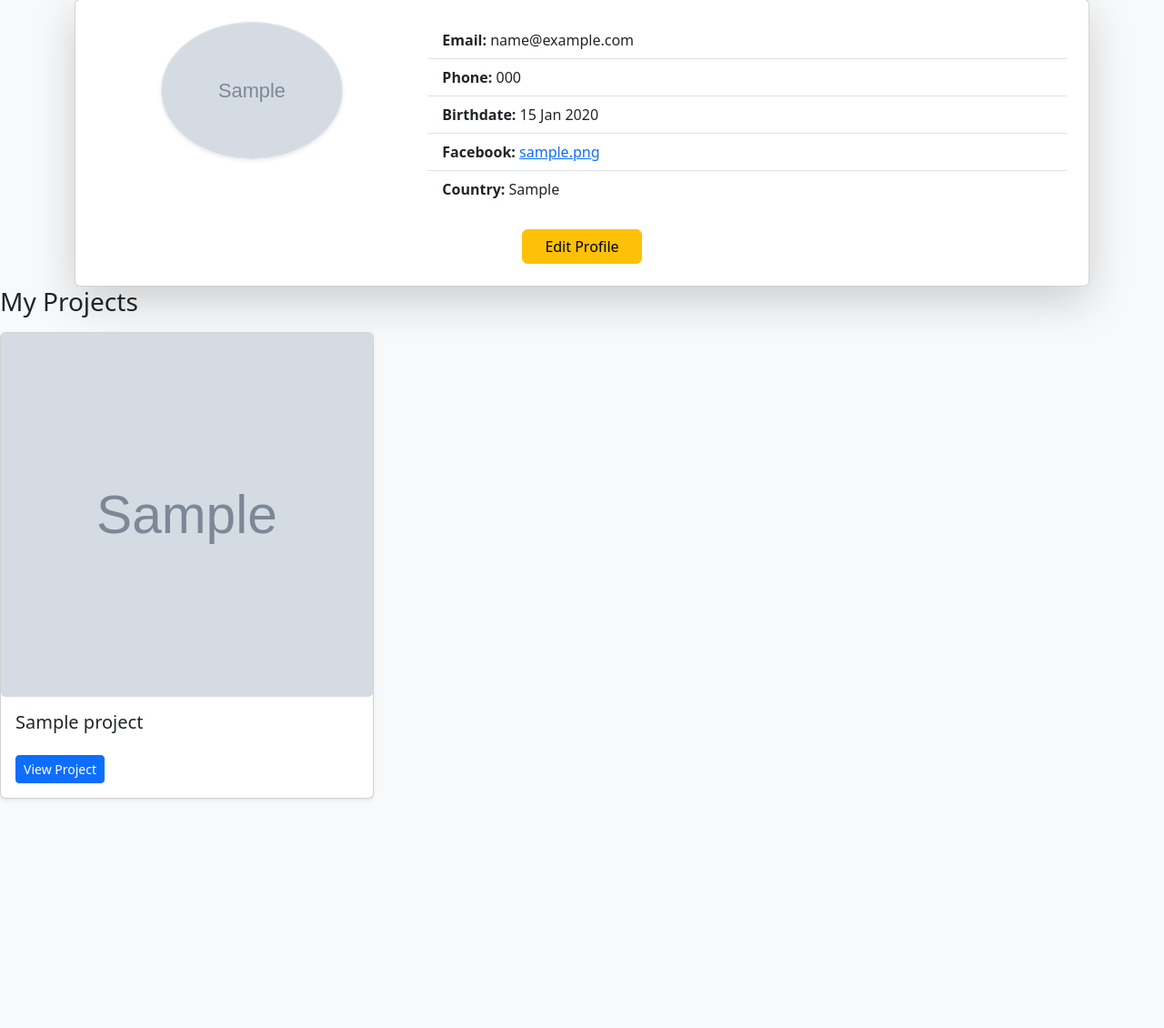
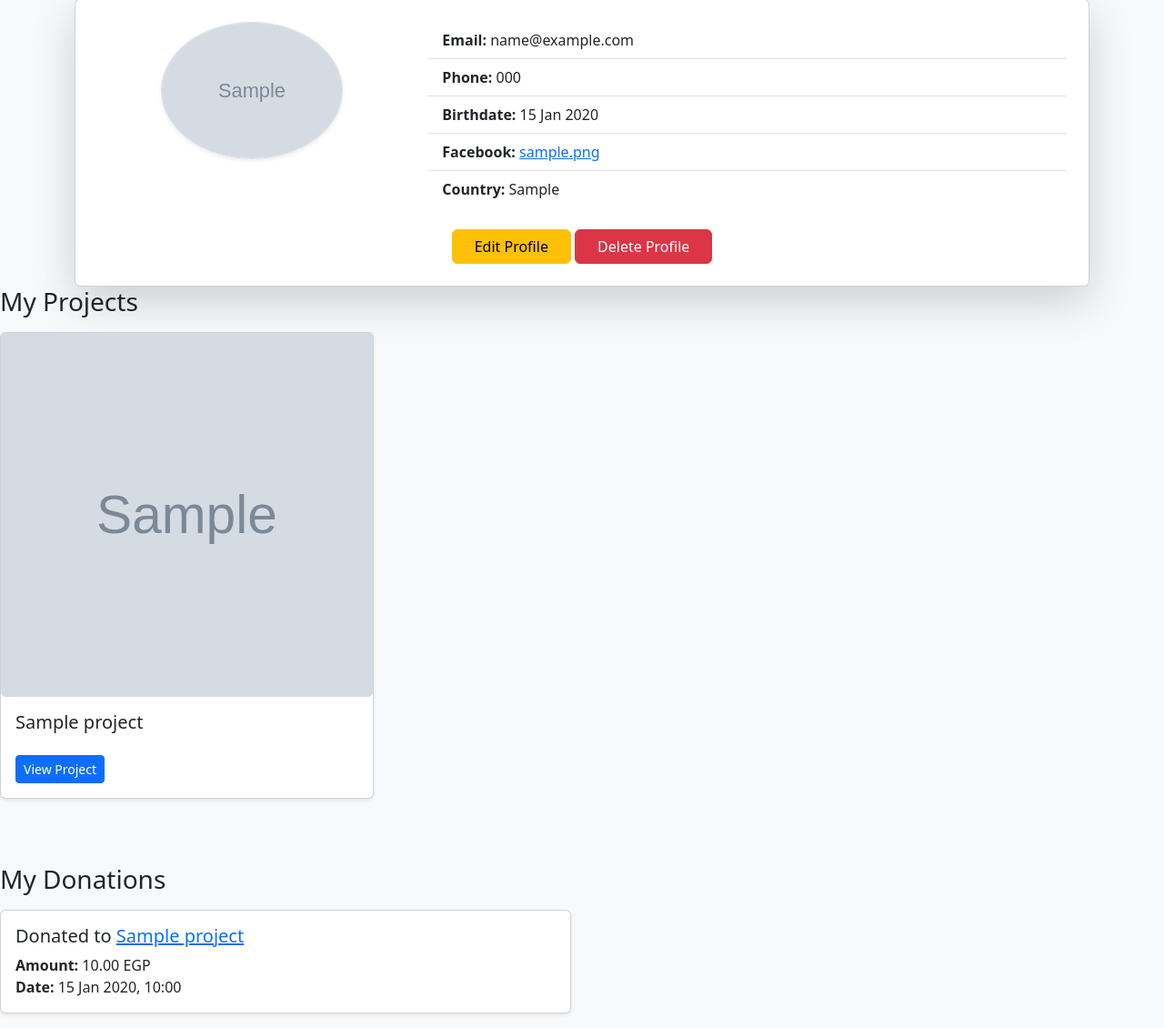
Before and after one commit to abdelrahman-ayman-77/iti_finalproject, a Django app: page /profile/ in a window 1280 px wide. Shown: the part 111-1241 px from the top of the page at 91% size. Before the commit the page ends 990 px from the top, so only its background shows below. Run offline with Django 5.2, Linux system fonts and the light colour scheme; a user stored in the database is signed in; tables that the repository leaves empty hold one stand-in row (values such as "Sample post"); grey boxes marked "Sample" are stand-in pictures.

Commit message:
some conditions and cancel

```diff
--- a/myproject/Crowd_Funding/forms.py
+++ b/myproject/Crowd_Funding/forms.py
@@ -10,16 +10,16 @@ class CustomUserForm(forms.ModelForm):
         model = CustomUser
         fields = ["username","first_name","last_name", "email", "phone_number", "picture", "password"]
 
-CATEGORY_CHOICES = [
-    ("education", "Education"),
-    ("health", "Health"),
-    ("tech", "Tech"),
-    ("arts", "Arts"),
-    ("community", "Community"),
-]
+# CATEGORY_CHOICES = [
+#     ("education", "Education"),
+#     ("health", "Health"),
+#     ("tech", "Tech"),
+#     ("arts", "Arts"),
+#     ("community", "Community"),
+# ]
 
 class ProjectForm(forms.ModelForm):
-    category = forms.ChoiceField(choices=CATEGORY_CHOICES)  # هنا خليتها dropdown جاهزة
+    # category = forms.ChoiceField(choices=CATEGORY_CHOICES)  # هنا خليتها dropdown جاهزة
 
     class Meta:
         model = Project
--- a/myproject/Crowd_Funding/templates/pages/profile.html
+++ b/myproject/Crowd_Funding/templates/pages/profile.html
@@ -49,6 +49,7 @@
 
         <div class="mt-4 text-center">
             <a href="#" class="btn btn-warning px-4">Edit Profile</a>
+            <a href="#" class="btn btn-danger px-4">Delete Profile</a>
         </div>
     </div>
 </div>
@@ -75,6 +76,29 @@
             <p class="text-muted">No projects yet.</p>
         {% endfor %}
     </div>
+    <h3 class="mb-3 mt-5">My Donations</h3>
+<div class="row">
+    {% for donation in user.donations.all %}
+        <div class="col-md-6 mb-3">
+            <div class="card shadow-sm">
+                <div class="card-body">
+                    <h5 class="card-title">
+                        Donated to
+                        <a href="{% url 'project_detail' donation.project.id %}">
+                            {{ donation.project.title }}
+                        </a>
+                    </h5>
+                    <p class="card-text">
+                        <strong>Amount:</strong> {{ donation.amount }} EGP<br>
+                        <strong>Date:</strong> {{ donation.donated_at|date:"d M Y, H:i" }}
+                    </p>
+                </div>
+            </div>
+        </div>
+    {% empty %}
+        <p class="text-muted">You haven't made any donations yet.</p>
+    {% endfor %}
+</div>
 </div>
 </body>
 </html>
--- a/myproject/Crowd_Funding/templates/pages/project_list.html
+++ b/myproject/Crowd_Funding/templates/pages/project_list.html
@@ -7,7 +7,7 @@
   <link href="https://cdn.jsdelivr.net/npm/bootstrap@5.3.0/dist/css/bootstrap.min.css" rel="stylesheet">
   <style>
     .project-img {
-      height: 200px;
+      height: 300px;
       object-fit: cover;
       border-radius: 8px;
     }
--- a/myproject/Crowd_Funding/urls.py
+++ b/myproject/Crowd_Funding/urls.py
@@ -14,6 +14,7 @@ urlpatterns = [
     path("project/<int:project_id>/donate/", views.donate, name="donate"),
     path("project/<int:project_id>/comment/", views.add_comment, name="add_comment"),
     path("project/<int:project_id>/rate/", views.rate_project, name="rate_project"),
+    path("project/<int:project_id>/cancel/", views.cancel_project, name="cancel_project"),
     path("projects/", views.project_list, name="project_list"),
 
 ]
--- a/myproject/Crowd_Funding/views.py
+++ b/myproject/Crowd_Funding/views.py
@@ -1,3 +1,4 @@
+from django.utils import timezone
 from django.shortcuts import get_object_or_404, redirect, render
 from django.http import HttpResponse
 from .forms import CustomUserForm , ProjectForm ,ProjectPictureForm ,ProjectTagForm
@@ -121,6 +122,10 @@ def project_detail(request, project_id):
     comments = project.comments.all()
     donations = project.donations.all()
 
+    if (project.total_donations()>=project.target_amount) or (project.end_date < timezone.now()):
+        project.status="completed"
+        project.save()
+
     # تقييم المستخدم الحالي (لو موجود)
     user_rating = Rating.objects.filter(project=project, user=request.user).first()
     user_rating_value = user_rating.rating if user_rating else 0
@@ -179,8 +184,11 @@ def rate_project(request, project_id):
 
 
 
-
-
+def cancel_project(request, project_id):
+    project = get_object_or_404(Project, id=project_id)
+    project.status = "cancelled"
+    project.save()
+    return redirect("project_detail", project_id=project_id)
 
 def project_list(request):
     query = request.GET.get("q")  # search by name
```
Also changed, not shown: myproject/Crowd_Funding/templates/pages/project_detail.html (+10 -0 lines).
